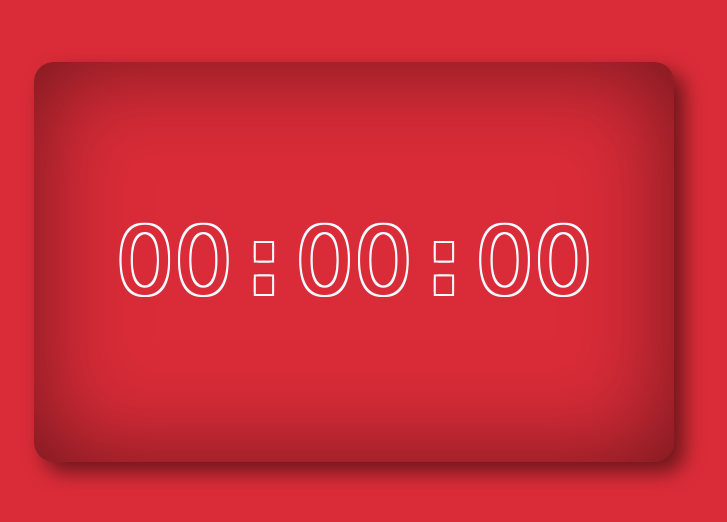
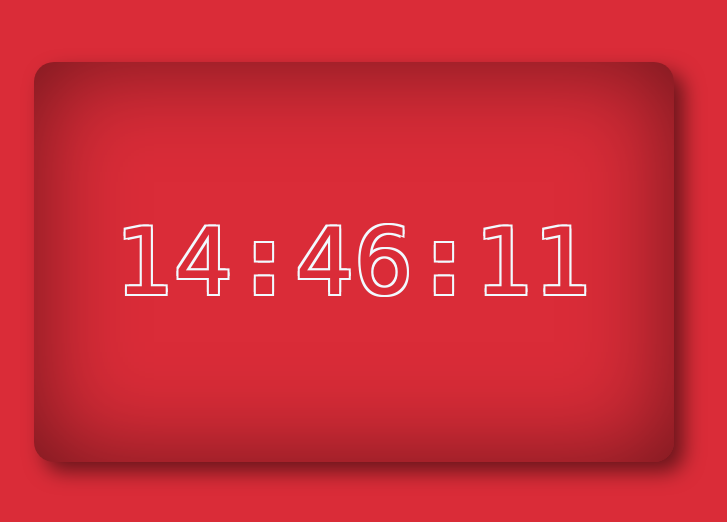
Before and after one commit to HardBuffet/Clock, a plain HTML site: page index.html in a window 1280 px wide. Shown: the part 138-660 px from the top of the page, without its empty margins (286-1013 px from the left). Drawn offline with Linux system fonts and the light colour scheme; a web font is replaced by a local one.

Commit message:
added js

```diff
--- a/app.js
+++ b/app.js
@@ -0,0 +1,22 @@
+window.onload = function() {
+  const hoursSel = document.querySelector("[data-app__hours]");
+  const minutesSel = document.querySelector("[data-app__minutes]");
+  const secondsSel = document.querySelector("[data-app__seconds]");
+
+  setTimeout(updateTime, 0);
+  setInterval(updateTime, 1000);
+
+  function updateTime() {
+    const date = new Date();
+    let hh = date.getHours();
+    let mm = date.getMinutes();
+    let ss = date.getSeconds();
+
+    hh < 10 ? hoursSel.innerText = `0${hh}`
+    : hoursSel.innerText = hh;
+    mm < 10 ? minutesSel.innerText = `0${mm}`
+    : minutesSel.innerText = mm;
+    ss < 10 ? secondsSel.innerText = `0${ss}`
+    : secondsSel.innerText = ss;
+  }
+}
--- a/index.html
+++ b/index.html
@@ -3,7 +3,7 @@
 <head>
   <meta charset="UTF-8">
   <meta name="viewport" content="width=device-width, initial-scale=1.0">
-  <title>Document</title>
+  <title>Digital Clock</title>
   <link rel="stylesheet" href="style.css">
   <script src="app.js" defer></script>
 </head>
```
